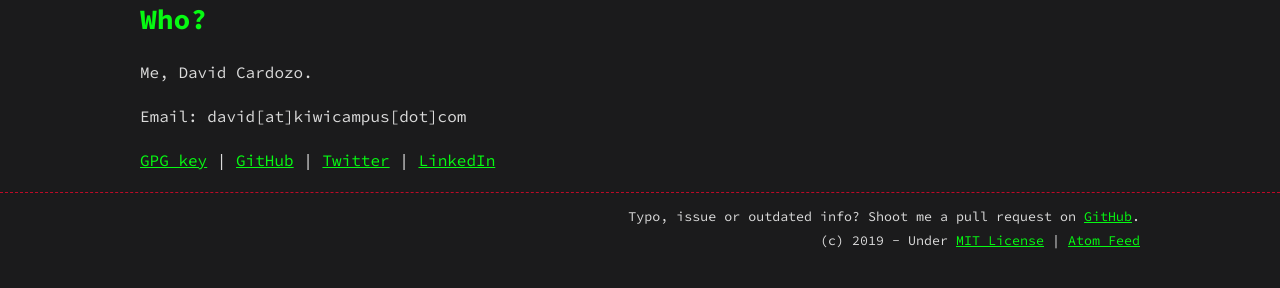
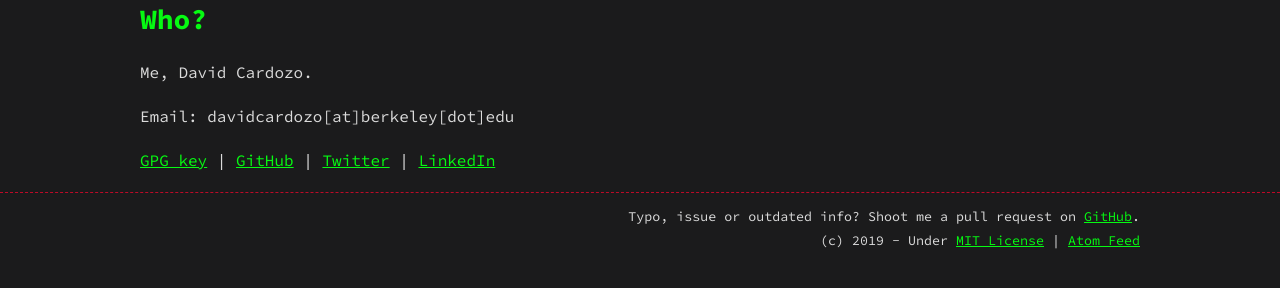
Before and after one commit to Davidnet/Davidnet.github.io, a Jekyll site: the page built from contact.md, in a window 1280 px wide. Shown: the part 196-484 px from the top of the page. Built offline with Jekyll 4.4.1, drawn with Linux system fonts in a browser that asks for light colours.

Commit message:
[Temp] Updating stuff

```diff
--- a/contact.md
+++ b/contact.md
@@ -10,6 +10,6 @@ permalink: /contact
 
 Me, David Cardozo.
 
-Email: david[at]kiwicampus[dot]com
+Email: davidcardozo[at]berkeley[dot]edu
 
 [GPG key](/key.asc) \| [GitHub](https://github.com/Davidnet/) \| [Twitter](https://twitter.com/_davidcardozo) \| [LinkedIn](https://www.linkedin.com/in/davidcardozo/)
```
Also changed, not shown: index.md (+3 -1 lines).
